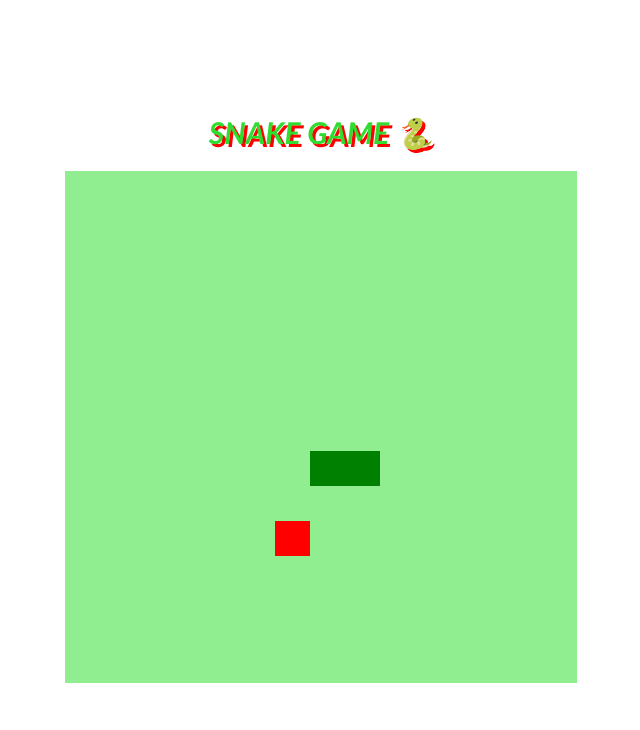
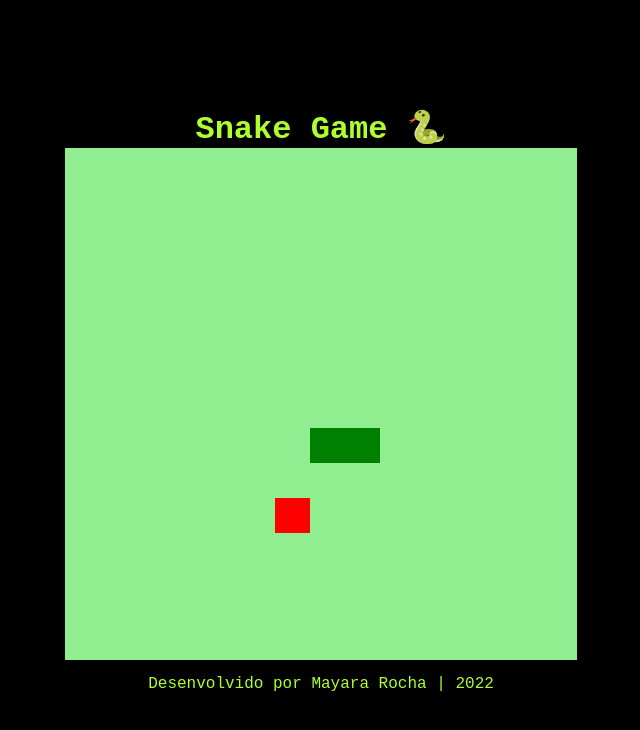
Before and after one commit to MayaraRocha95/JogodaCobrinha, a plain HTML site: page index.html in a window 1280 px wide. Shown: the whole page, without its empty margins (319-959 px from the left). Drawn offline with Linux system fonts and the light colour scheme.

Commit message:
muando cor de fundo e adicionando o footer

```diff
--- a/index.html
+++ b/index.html
@@ -9,7 +9,10 @@
   <title>Snake Game</title>
 </head>
 <body>
-  <h1>SNAKE GAME 🐍</h1>
+  <h1>Snake Game 🐍</h1>
   <canvas id="snake" width="512" height="512"></canvas>
+  <footer>
+    <p>Desenvolvido por Mayara Rocha | 2022</p>
+  </footer>
 </body>
 </html>
--- a/script.js
+++ b/script.js
@@ -74,6 +74,7 @@ function iniciarJogo(){
   }
 
 
+
  let newHead = {
     x: snakeX,
     y: snakeY
--- a/style.css
+++ b/style.css
@@ -1,14 +1,42 @@
+*{
+  color: greenyellow;
+  font-family: 'courier new', monospace;
+  text-decoration: none;
+  margin: 0;
+  padding: 0;
+}
+
 body{
-  height:95vh;
-  width:95;
   display: flex;
-  justify-content:center;
-  align-items:center;
-  flex-direction:column;
+  flex-direction: column;
+  align-items: center;
+  justify-content: center;
+  height: 100vh;
+  width: auto;
+  margin: auto;
+
+  background-color: black;
+  color: white;
+}
+
+header {
+  display: flex;
+  align-items: center;
+  justify-content: center;
+  width: 100%;
+  margin-bottom: 15px;
   }
-h1 {
-  font-family: 'Gill Sans', 'Gill Sans MT', Calibri, 'Trebuchet MS', sans-serif;
-  font-style:oblique;
-  font-size: 30px;
-  color: rgb(48, 220, 48);text-shadow: 0.1em 0.1em red;
-}
+
+  header h1 {
+    font-size:35px;
+    margin-right: 150px;
+  }
+
+  footer {
+    display: flex;
+    align-items: center;
+    justify-content: center;
+    width: 100%;
+    font-size: 16px;
+    margin-top: 15px;
+  }
```
